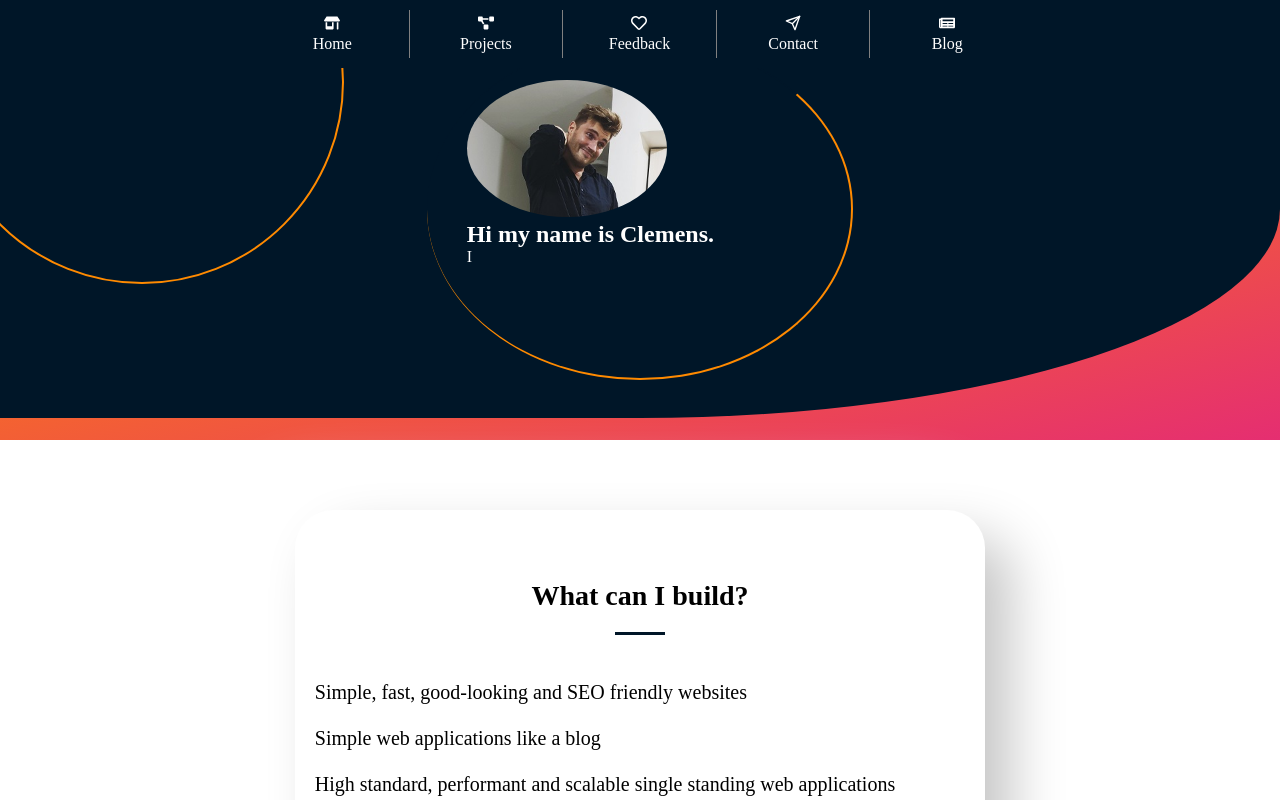
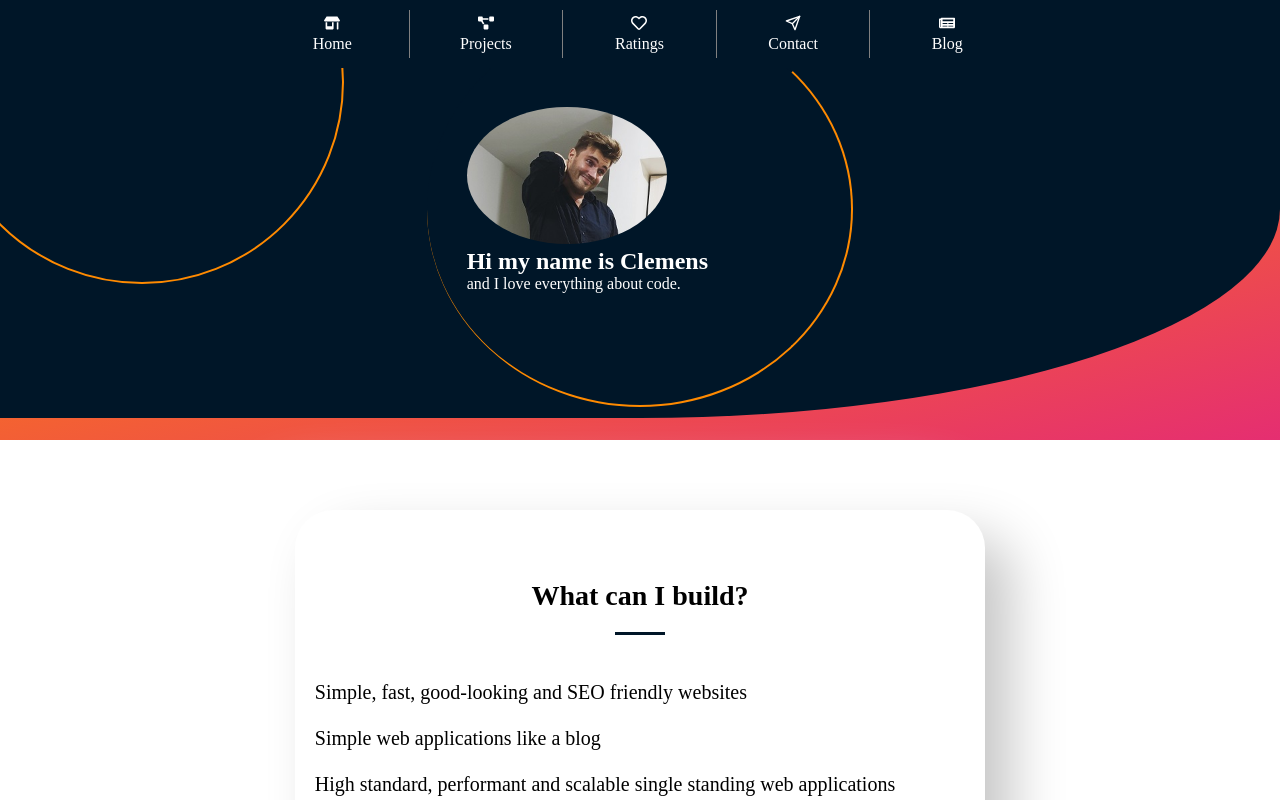
Before and after one commit to timefliez1210/Old-Portfolio-Website-NextJS, a Next.js app: page / in a window 1280 px wide. Shown: the top 800 px of the page. Built offline with nearby package versions, Linux system fonts and the light colour scheme.

Commit message:
minor fixes

```diff
--- a/components/header/header.component.jsx
+++ b/components/header/header.component.jsx
@@ -3,18 +3,19 @@ import { Header, Main, Prim, Intro } from "./header.styles";
 const HeaderSection = () => (
   <Header>
     <Main>
-      <Prim className="hide-mobile" />
+      <Prim />
       <div></div>
       <Intro>
-        <img className="picture" src="/clemensfabig.jpg" alt="Clemens Fabig" />
-        <h1>Hi my name is Clemens.</h1>
-        <div className="animation">
-          I <span id="text"></span>
-        </div>
         <br />
         <br />
         <br />
-        <br />
+        <img className="picture" src="/clemensfabig.jpg" alt="Clemens Fabig" />
+        <h1>Hi my name is Clemens</h1>
+        <div className="animation">and I love everything about code.</div>
+        <br className="hide-mobile" />
+        <br className="hide-mobile" />
+        <br className="hide-mobile" />
+        <br className="hide-mobile" />
       </Intro>
       <div></div>
     </Main>
@@ -22,3 +23,7 @@ const HeaderSection = () => (
 );
 
 export default HeaderSection;
+
+{
+  /* <span id="text"></span> */
+}
--- a/components/header/header.styles.jsx
+++ b/components/header/header.styles.jsx
@@ -36,7 +36,7 @@ export const Prim = styled.div`
   border: 2px solid #ff8a00;
   border-radius: 50%;
 
-  .mobile-hide {
+  @media (max-width: 800px) {
     display: none;
   }
 `;
--- a/components/navigation/navigation.component.jsx
+++ b/components/navigation/navigation.component.jsx
@@ -38,7 +38,7 @@ const Navbar = () => (
           <div className="holder 3">
             <FaRegHeart />
             <br />
-            Feedback
+            Ratings
           </div>{" "}
         </a>
       </Link>
```
Also changed, not shown: components/typing.jsx (renamed from components/typing.js).
